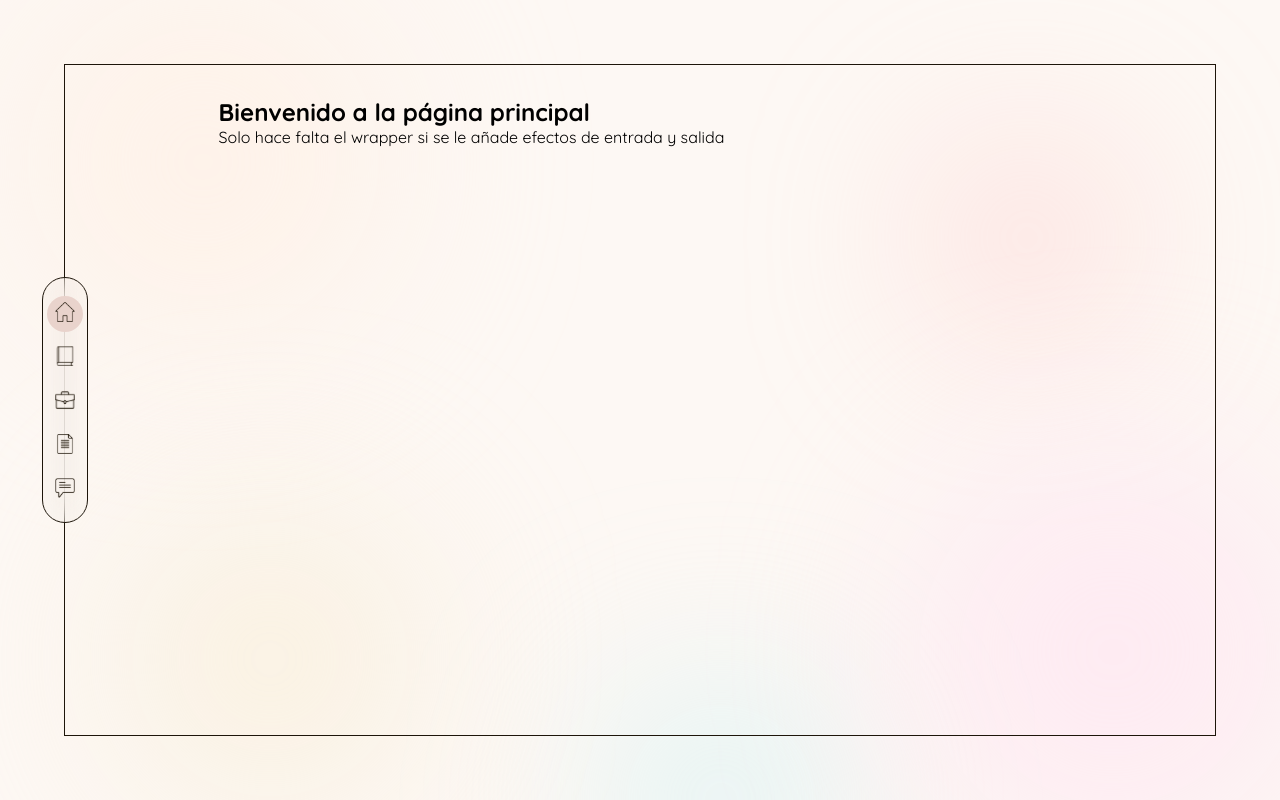
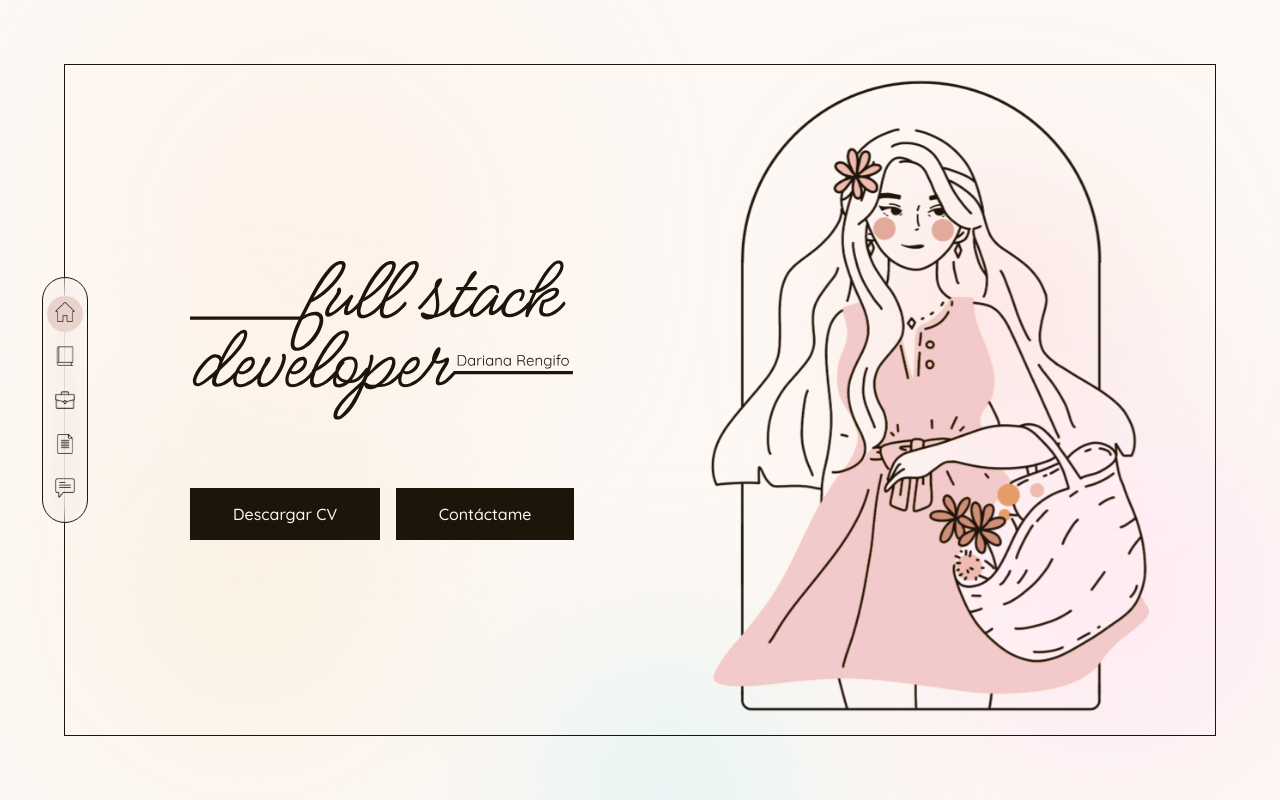
Before and after one commit to darianaren/my-portfolio, a React (Create React App) app: page / in a window 1280 px wide. Built offline with nearby package versions, Linux system fonts and the light colour scheme; a web font is replaced by a local one.

Commit message:
[main] feat (components/FlipImage)

```diff
--- /dev/null
+++ b/src/components/FlipImage/FlipImage.jsx
@@ -0,0 +1,65 @@
+import React from "react";
+import { motion } from "framer-motion";
+
+const FlipImage = ({ frontImage, backImage }) => {
+  return (
+    <motion.div
+      animate={{
+        rotateY: [0, 0, 180, 180, 360, 360]
+      }}
+      transition={{
+        duration: 10,
+        ease: "linear",
+        repeat: Infinity,
+        times: [0, 0.15, 0.35, 0.65, 0.85, 1]
+      }}
+      style={{
+        height: "auto",
+        width: "min-content",
+        position: "relative",
+        perspective: "1000px",
+        transformStyle: "preserve-3d"
+      }}
+    >
+      <motion.img
+        src={frontImage}
+        alt="Frontal"
+        style={{
+          width: "auto",
+          height: "80vh",
+          visibility: "hidden"
+        }}
+      />
+      <motion.img
+        src={frontImage}
+        alt="Frontal"
+        style={{
+          top: 0,
+          left: 0,
+          width: "100%",
+          height: "100%",
+          objectFit: "cover",
+          position: "absolute",
+          backfaceVisibility: "hidden"
+        }}
+      />
+
+      <motion.img
+        src={backImage}
+        alt="Trasera"
+        style={{
+          top: 0,
+          left: 0,
+          width: "100%",
+          height: "100%",
+          objectFit: "cover",
+          position: "absolute",
+          transform: "rotateY(180deg)",
+          backfaceVisibility: "hidden"
+        }}
+      />
+    </motion.div>
+  );
+};
+
+export default FlipImage;
--- a/src/components/Snackbar/styles.module.css
+++ b/src/components/Snackbar/styles.module.css
@@ -9,14 +9,14 @@
   align-items: center;
   justify-content: center;
 
-  padding: 20px;
-  min-height: 60px;
+  padding: 16px 20px;
+  min-height: 50px;
   max-width: calc(100% - 3rem);
 
   z-index: 1000;
   cursor: pointer;
   border-radius: 0.25rem;
-  background-color: #323232;
+  background-color: #979797;
   box-shadow: 0px 3px 5px 1px #32323265;
 }
 
--- a/src/pages/Home/Home.jsx
+++ b/src/pages/Home/Home.jsx
@@ -1,14 +1,74 @@
-import React from "react";
+import React, { useCallback, useMemo } from "react";
 
+import { useLocation } from "react-router-dom";
+
+import { downloadCv } from "./utils";
+import styles from "./styles.module.css";
+
+import nameMobile from "../../assets/images/name-mobile.svg";
+import nameDesktop from "../../assets/images/name-desktop.svg";
+import homeImageOne from "../../assets/images/image-home-1.png";
+import homeImageTwo from "../../assets/images/image-home-2.png";
+import { useExitDirection } from "../../context/ExitDirectionContext";
+
+import Button from "../../components/Button/Button";
+import FlipImage from "../../components/FlipImage/FlipImage";
+import { NAV_ITEMS } from "../../components/NavBar/constants";
+import LinkButton from "../../components/LinkButton/LinkButton";
 import PageWrapper from "../../templates/PageWrapper/PageWrapper";
 
 const Home = () => {
+  const location = useLocation();
+  const { setExitDirection, setCurrentIndexPath, setPrevIndexPath } =
+    useExitDirection();
+
+  const pathsIndex = useMemo(() => NAV_ITEMS.map((item) => item.to), []);
+
+  const prevPath = location.pathname;
+  const prevIndex = useMemo(
+    () => pathsIndex.indexOf(prevPath),
+    [prevPath, pathsIndex]
+  );
+  const currentIndex = useMemo(
+    () => pathsIndex.indexOf("/contact"),
+    [pathsIndex]
+  );
+
+  const onClickLink = useCallback(() => {
+    setExitDirection("up");
+    setPrevIndexPath(prevIndex);
+    setCurrentIndexPath(currentIndex);
+  }, [
+    prevIndex,
+    currentIndex,
+    setExitDirection,
+    setPrevIndexPath,
+    setCurrentIndexPath
+  ]);
   return (
-    <PageWrapper>
-      <h2>Bienvenido a la página principal</h2>
-      <p>
-        Solo hace falta el wrapper si se le añade efectos de entrada y salida
-      </p>
+    <PageWrapper fullHeight>
+      <div className={styles.wrapper}>
+        <section className={styles["title-container"]}>
+          <picture className={styles["image-title"]}>
+            <source srcSet={nameDesktop} media="(min-width: 1000px)" />
+            <img
+              src={nameMobile}
+              alt="Full stack developer - Dariana Rengifo"
+            />
+          </picture>
+
+          <div className={styles.buttons}>
+            <Button onClick={downloadCv}>Descargar CV</Button>
+            <LinkButton to="/contact" onClick={onClickLink}>
+              Contáctame
+            </LinkButton>
+          </div>
+        </section>
+
+        <aside>
+          <FlipImage frontImage={homeImageOne} backImage={homeImageTwo} />
+        </aside>
+      </div>
     </PageWrapper>
   );
 };
--- a/src/pages/Home/styles.module.css
+++ b/src/pages/Home/styles.module.css
@@ -1 +1,31 @@
 @import "../../styles/variables.css";
+.wrapper {
+  gap: 1rem;
+  display: flex;
+  flex-wrap: wrap;
+  align-items: center;
+  justify-content: space-around;
+
+  width: 100%;
+  height: 100%;
+  padding: 0 1rem 0 5rem;
+}
+
+.image-title > img {
+  width: 30vw;
+}
+
+.title-container {
+  gap: 8vh;
+  display: flex;
+  flex-direction: column;
+}
+
+.buttons {
+  gap: 1rem;
+  display: flex;
+}
+.buttons > button,
+.buttons > a {
+  flex-grow: 1;
+}
--- /dev/null
+++ b/src/pages/Home/utils.js
@@ -0,0 +1,10 @@
+import pdf from "../../assets/pdf/Dariana Rengifo - Full Stack Developer.pdf";
+
+export const downloadCv = () => {
+  const anchor = document.createElement("a");
+  anchor.href = pdf;
+  anchor.download = "Dariana Rengifo - Full Stack Developer - CV";
+  document.body.appendChild(anchor);
+  anchor.click();
+  document.body.removeChild(anchor);
+};
--- a/src/templates/PageWrapper/PageWrapper.jsx
+++ b/src/templates/PageWrapper/PageWrapper.jsx
@@ -7,7 +7,7 @@ import { PAGE_VARIANTS } from "./constants";
 
 import { useExitDirection } from "../../context/ExitDirectionContext";
 
-const PageWrapper = ({ borderBlur, title, children }) => {
+const PageWrapper = ({ fullHeight, borderBlur, title, children }) => {
   const { exitDirection } = useExitDirection();
 
   return (
@@ -23,7 +23,7 @@ const PageWrapper = ({ borderBlur, title, children }) => {
       <section
         className={`${styles["section-wrapper"]} ${
           borderBlur ? styles["border-blur"] : ""
-        }`}
+        } ${fullHeight ? styles["full-height"] : ""}`}
       >
         {children}
       </section>
--- a/src/templates/PageWrapper/styles.module.css
+++ b/src/templates/PageWrapper/styles.module.css
@@ -14,6 +14,11 @@
   height: calc(100% - 5rem);
 
   overflow-y: auto;
+}
+
+.section-wrapper.full-height {
+  padding: 0;
+  height: 100%;
 }
 
 .section-wrapper::-webkit-scrollbar {
```
Also changed, not shown: src/assets/images/name-desktop.svg.
